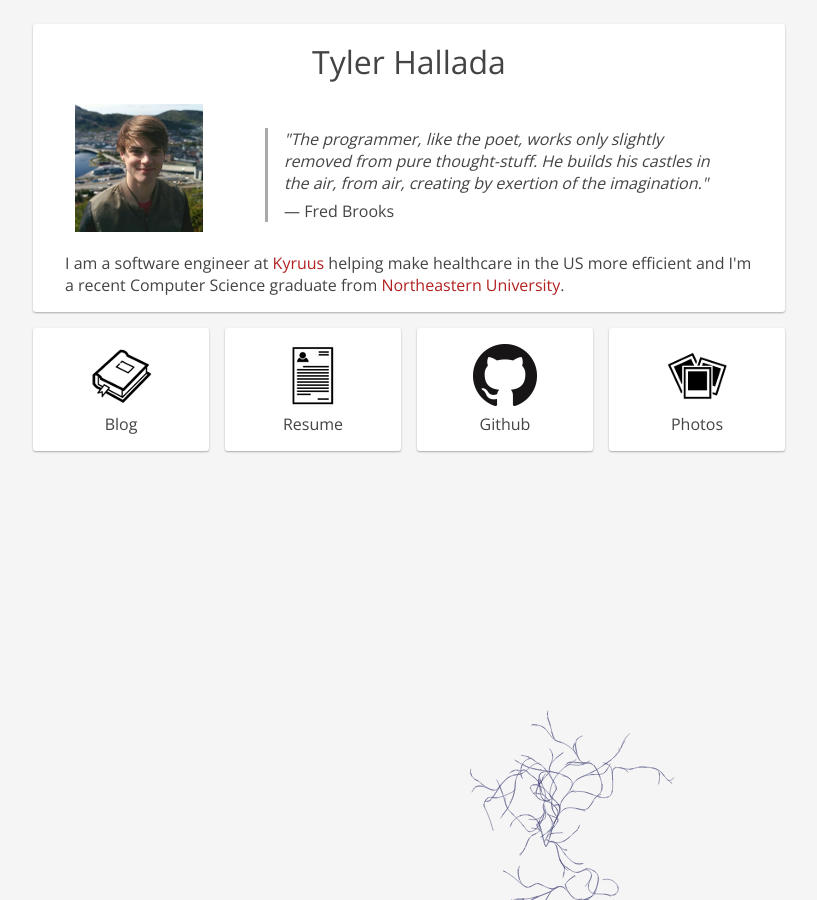
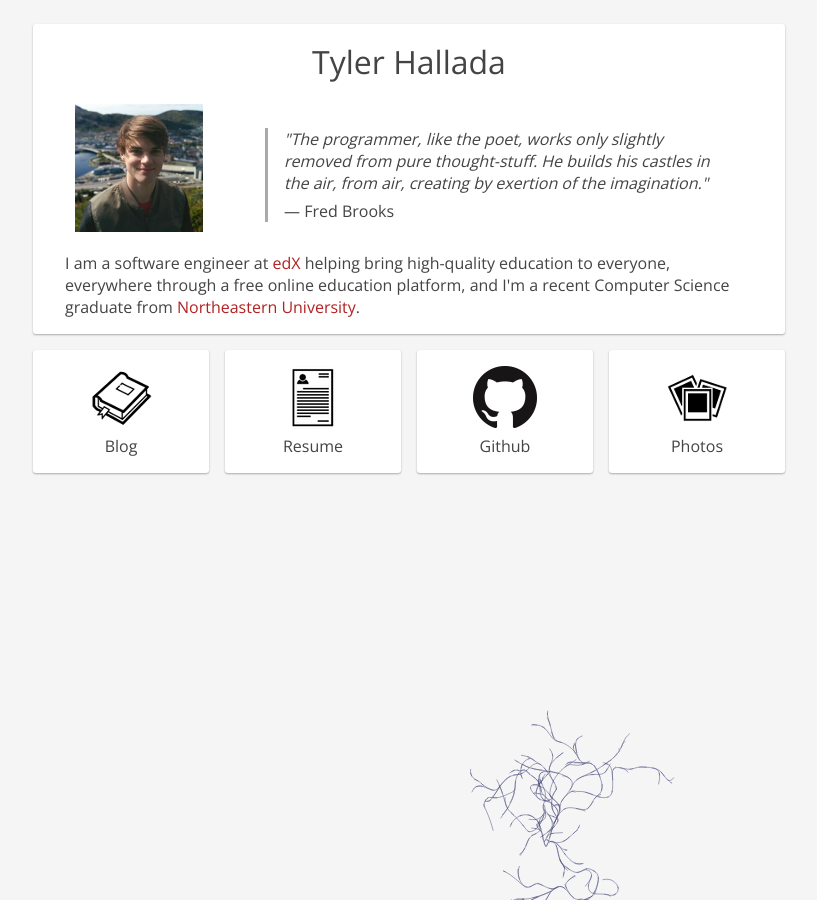
Before and after one commit to thallada/thallada.github.io, a Jekyll site: the page built from index.html, in a window 1280 px wide. Shown: the whole page, without its empty margins (231-1048 px from the left). Built offline with Jekyll 4.4.1, drawn with Linux system fonts in a browser that asks for light colours.

Commit message:
Update about me text. New job!

```diff
--- a/index.html
+++ b/index.html
@@ -36,9 +36,10 @@ title: Tyler Hallada
     <div class="row clearfix">
       <div class="column full">
         <div class="profile-card-desc">
-          <p>I am a software engineer at <a href="http://kyruus.com/">Kyruus</a>
-             helping make healthcare in the US more efficient and I'm a recent
-             Computer Science graduate from
+          <p>I am a software engineer at <a href="https://www.edx.org/">edX</a>
+              helping bring high-quality education to everyone, everywhere
+              through a free online education platform, and I'm a recent Computer
+              Science graduate from
              <a href="http://www.northeastern.edu/">Northeastern University</a>.
           </p>
         </div>
```
